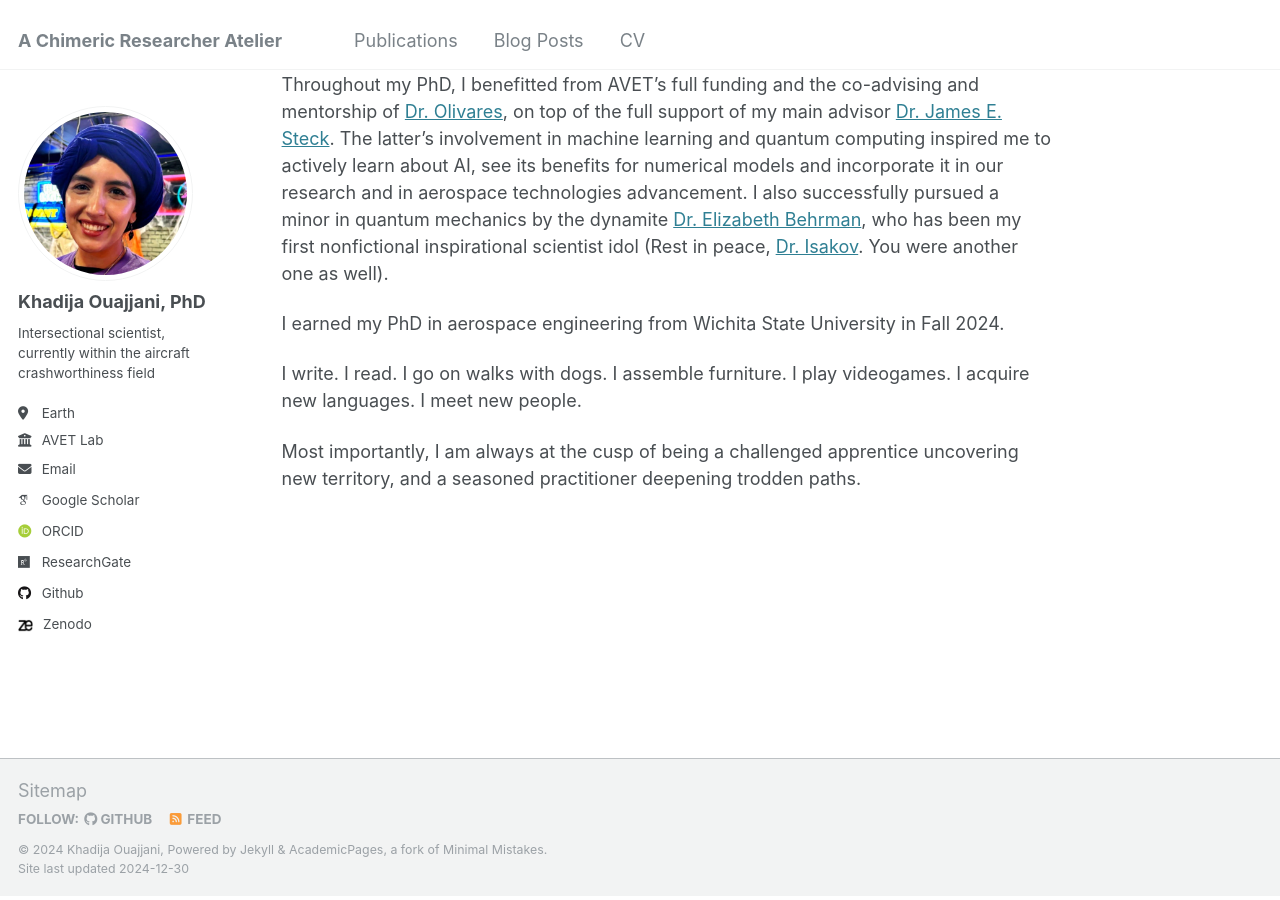
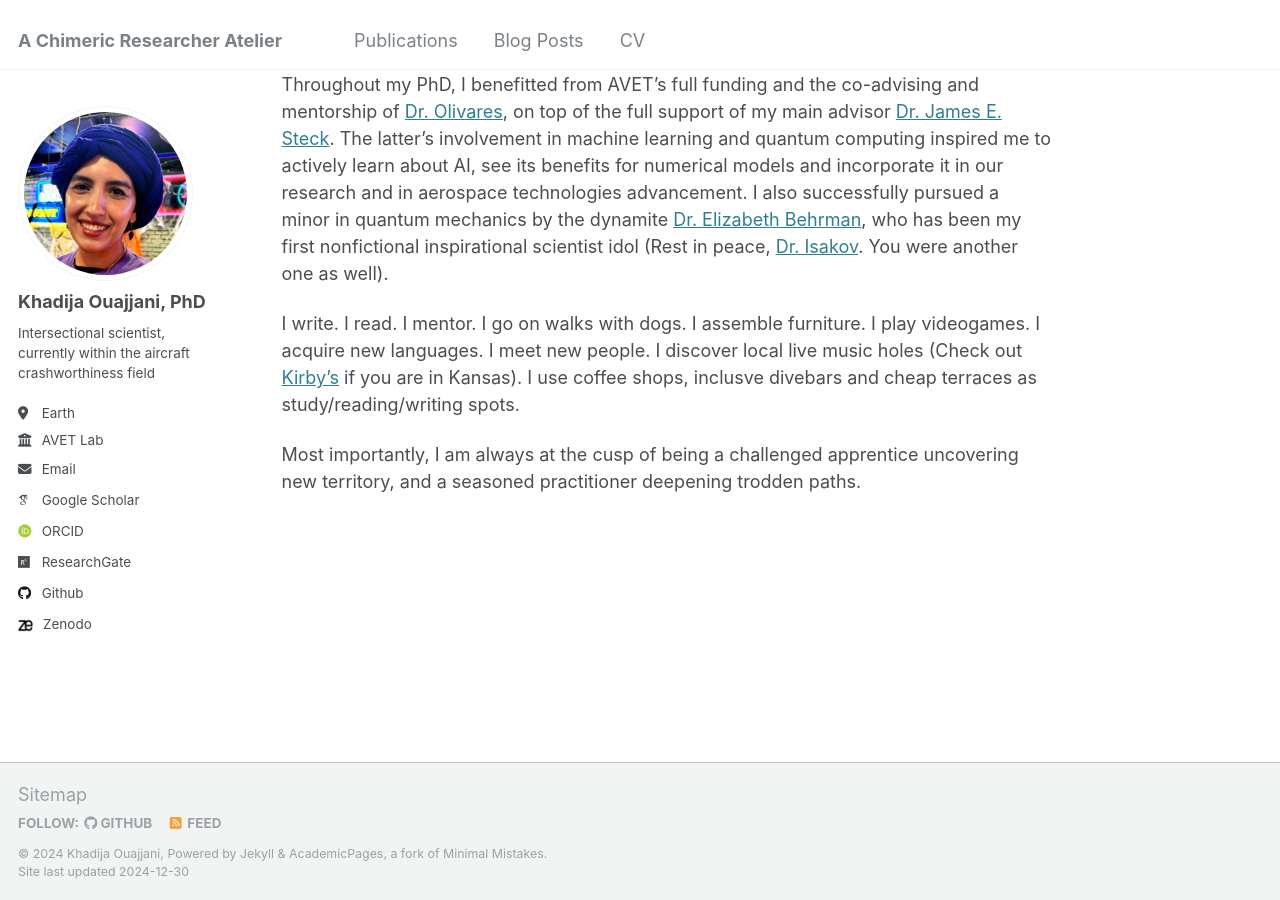
Before and after one commit to drko-curius/drko-curius.github.io, a Jekyll site: the page built from _pages/about.md, in a window 1280 px wide and 900 px high, scrolled down 758 px. Built offline with Jekyll 4.4.1, drawn with Linux system fonts in a browser that asks for light colours; some web fonts are replaced.

Commit message:
Update about.md

```diff
--- a/_pages/about.md
+++ b/_pages/about.md
@@ -22,8 +22,6 @@ In 2016, after earning a [Fulbright scholarship](https://us.fulbrightonline.org/
 
 Throughout my PhD, I benefitted from AVET's full funding and the co-advising and mentorship of [Dr. Olivares](https://www.researchgate.net/profile/Gerardo-Olivares-6), on top of the full support of my main advisor [Dr. James E. Steck](https://www.researchgate.net/profile/James-Steck). The latter's involvement in machine learning and quantum computing inspired me to actively learn about AI, see its benefits for numerical models and incorporate it in our research and in aerospace technologies advancement. I also successfully pursued a minor in quantum mechanics by the dynamite [Dr. Elizabeth Behrman](https://www.researchgate.net/profile/Elizabeth-Behrman), who has been my first nonfictional inspirational scientist idol (Rest in peace, [Dr. Isakov](https://www.researchgate.net/profile/Victor-Isakov). You were another one as well).
 
-I earned my PhD in aerospace engineering from Wichita State University in Fall 2024.
-
-I write. I read. I go on walks with dogs. I assemble furniture. I play videogames. I acquire new languages. I meet new people.
+I write. I read. I mentor. I go on walks with dogs. I assemble furniture. I play videogames. I acquire new languages. I meet new people. I discover local live music holes (Check out [Kirby's](https://kirbysbeerstore.com/) if you are in Kansas). I use coffee shops, inclusve divebars and cheap terraces as study/reading/writing spots.
 
 Most importantly, I am always at the cusp of being a challenged apprentice uncovering new territory, and a seasoned practitioner deepening trodden paths.
```
